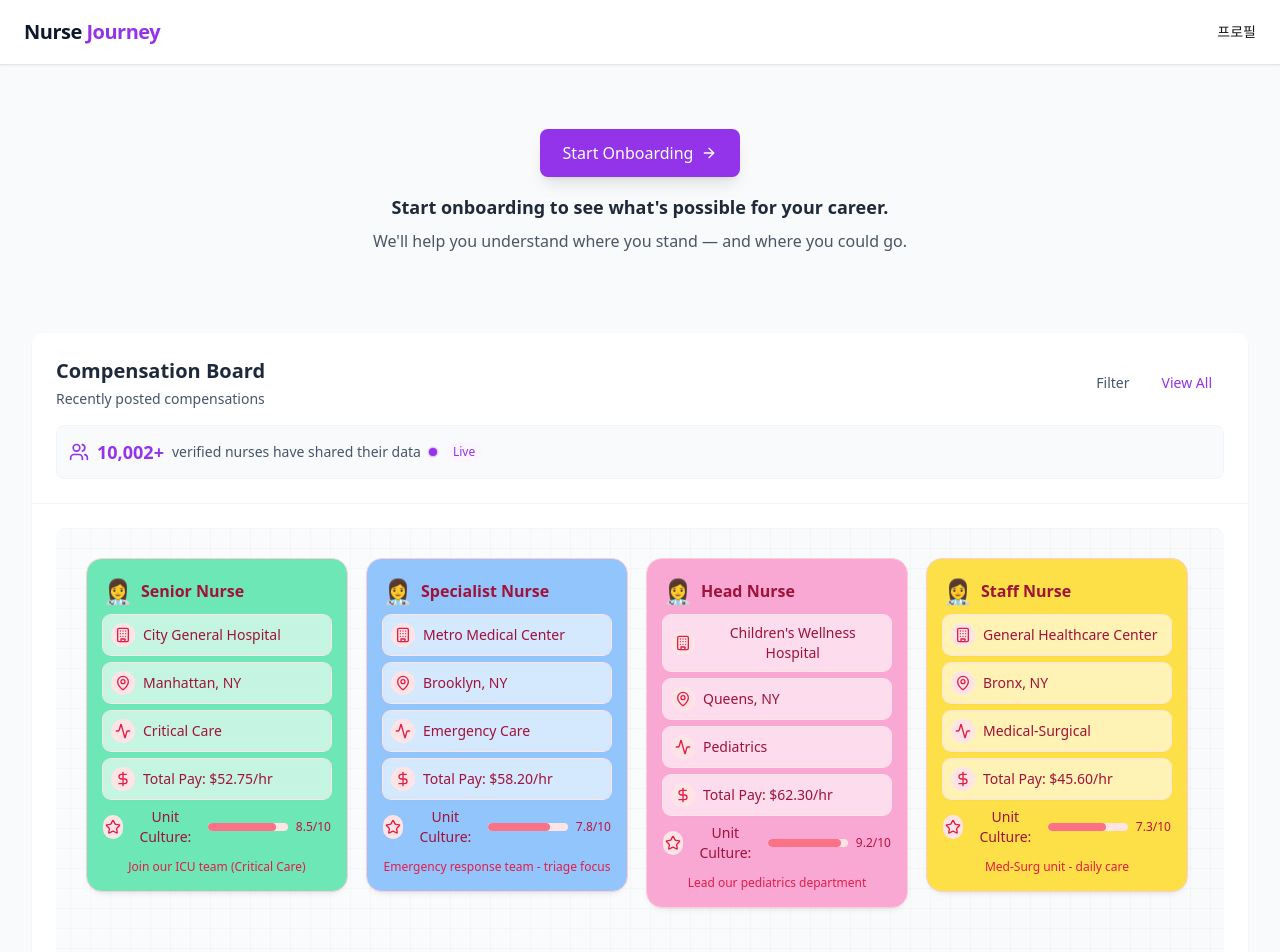
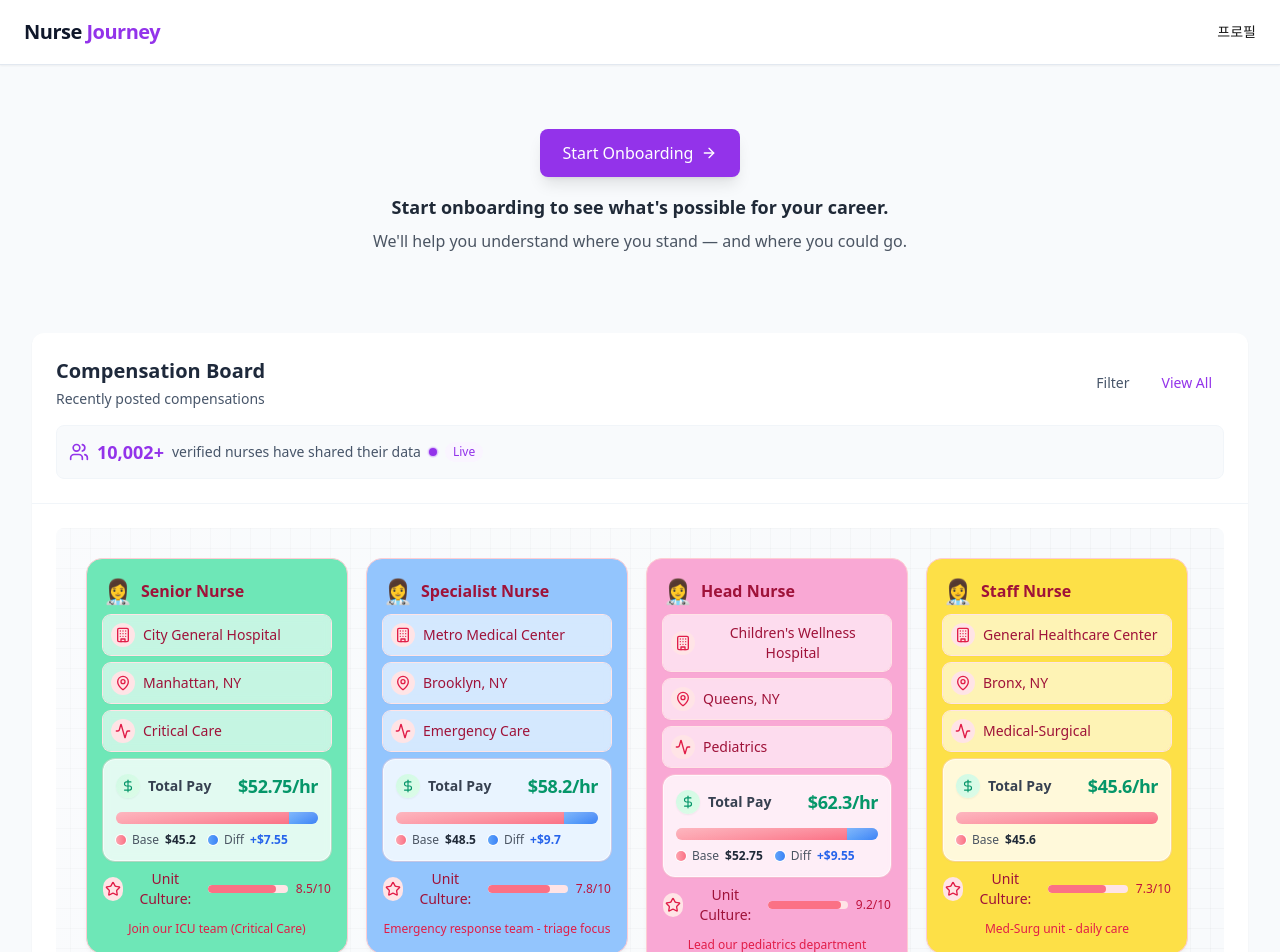
Before and after one commit to Fine-Nursing/nursing-project, a Next.js app: page /dashboard in a window 1280 px wide. Shown: the top 952 px of the page. Built offline with nearby package versions, Linux system fonts and the light colour scheme.

Commit message:
[feat] add Card Detail

```diff
--- a/src/components/NurseBoard.tsx
+++ b/src/components/NurseBoard.tsx
@@ -57,9 +57,10 @@ const allNurseData: NurseDataItem[] = [
       hospitalName: 'City General Hospital',
       location: 'Manhattan, NY',
       specialty: 'Critical Care',
+      basePay: 45.2,
+      differentials: 7.55,
       totalPay: 52.75,
       cultureRating: 8.5,
-      differentials: 7.55,
     },
   },
   {
@@ -72,9 +73,10 @@ const allNurseData: NurseDataItem[] = [
       hospitalName: 'Green Valley Nursing Home',
       location: 'Brooklyn, NY',
       specialty: 'Geriatrics',
+      basePay: 44.8,
+      differentials: 5.0,
       totalPay: 49.8,
       cultureRating: 8.1,
-      differentials: 5.0,
     },
   },
   // Specialist Nurse
@@ -88,9 +90,10 @@ const allNurseData: NurseDataItem[] = [
       hospitalName: 'Metro Medical Center',
       location: 'Brooklyn, NY',
       specialty: 'Emergency Care',
+      basePay: 48.5,
+      differentials: 9.7,
       totalPay: 58.2,
       cultureRating: 7.8,
-      differentials: 9.7,
     },
   },
   {
@@ -103,9 +106,10 @@ const allNurseData: NurseDataItem[] = [
       hospitalName: 'Riverside Surgical Center',
       location: 'Bronx, NY',
       specialty: 'Surgical Care',
+      basePay: 49.3,
+      differentials: 5.3,
       totalPay: 54.6,
       cultureRating: 7.9,
-      differentials: 5.3,
     },
   },
   // Head Nurse
@@ -119,9 +123,10 @@ const allNurseData: NurseDataItem[] = [
       hospitalName: "Children's Wellness Hospital",
       location: 'Queens, NY',
       specialty: 'Pediatrics',
+      basePay: 52.75,
+      differentials: 9.55,
       totalPay: 62.3,
       cultureRating: 9.2,
-      differentials: 9.55,
     },
   },
   {
@@ -134,6 +139,8 @@ const allNurseData: NurseDataItem[] = [
       hospitalName: 'Citywide Health HQ',
       location: 'Manhattan, NY',
       specialty: 'Administration',
+      basePay: 64.1,
+      differentials: 0,
       totalPay: 64.1,
       cultureRating: 9.0,
     },
@@ -149,6 +156,8 @@ const allNurseData: NurseDataItem[] = [
       hospitalName: 'General Healthcare Center',
       location: 'Bronx, NY',
       specialty: 'Medical-Surgical',
+      basePay: 45.6,
+      differentials: 0,
       totalPay: 45.6,
       cultureRating: 7.3,
     },
@@ -163,9 +172,10 @@ const allNurseData: NurseDataItem[] = [
       hospitalName: 'Riverside Surgical Center',
       location: 'Bronx, NY',
       specialty: 'Surgical Care',
+      basePay: 42.5,
+      differentials: 5.3,
       totalPay: 47.8,
       cultureRating: 7.2,
-      differentials: 5.3,
     },
   },
 ];
--- a/src/components/card/NurseCard.tsx
+++ b/src/components/card/NurseCard.tsx
@@ -12,9 +12,10 @@ export interface NurseJobInfo {
   hospitalName: string;
   location: string;
   specialty: string;
+  basePay: number;
+  differentials: number;
   totalPay: number;
   cultureRating: number;
-  differentials?: number;
 }
 
 export interface NurseCardProps {
@@ -50,6 +51,77 @@ function InfoItem({
       ) : (
         <span className="text-sm font-medium text-rose-800">{text}</span>
       )}
+    </div>
+  );
+}
+
+// Enhanced Pay Breakdown Component - 크기 최적화
+function PayBreakdown({ jobInfo }: { jobInfo: NurseJobInfo }) {
+  const basePercentage = (jobInfo.basePay / jobInfo.totalPay) * 100;
+  const diffPercentage =
+    jobInfo.differentials > 0
+      ? (jobInfo.differentials / jobInfo.totalPay) * 100
+      : 0;
+
+  return (
+    <div className="rounded-xl bg-white/80 p-3 shadow-sm ring-1 ring-rose-200/50 backdrop-blur-sm border border-white/60">
+      {/* Total Pay Header */}
+      <div className="mb-3 flex items-center justify-between">
+        <div className="flex items-center gap-2">
+          <div className="flex h-6 w-6 items-center justify-center rounded-full bg-gradient-to-br from-emerald-100 to-green-100 text-emerald-600 shadow-sm">
+            <DollarSign size={14} />
+          </div>
+          <span className="text-sm font-semibold text-gray-700">Total Pay</span>
+        </div>
+        <span className="text-lg font-bold text-emerald-600 tracking-tight">
+          ${jobInfo.totalPay.toLocaleString()}/hr
+        </span>
+      </div>
+
+      {/* 한 줄 비율 바 - 향상된 디자인 */}
+      <div className="space-y-2">
+        <div className="relative h-3 w-full overflow-hidden rounded-full bg-gray-100 shadow-inner">
+          {/* Base Pay 부분 - 그라데이션 */}
+          <div
+            className="absolute left-0 top-0 h-full bg-gradient-to-r from-rose-300 to-rose-400 transition-all duration-300 ease-out shadow-sm"
+            style={{ width: `${basePercentage}%` }}
+          />
+          {/* Differential Pay 부분 - 그라데이션 */}
+          {jobInfo.differentials > 0 && (
+            <div
+              className="absolute top-0 h-full bg-gradient-to-r from-blue-400 to-blue-500 transition-all duration-300 ease-out shadow-sm"
+              style={{
+                left: `${basePercentage}%`,
+                width: `${diffPercentage}%`,
+              }}
+            />
+          )}
+          {/* 하이라이트 효과 */}
+          <div className="absolute inset-0 bg-gradient-to-t from-transparent via-white/10 to-white/20 rounded-full" />
+        </div>
+
+        {/* 레이블과 금액 - 향상된 스타일 */}
+        <div className="flex items-center justify-between">
+          <div className="flex items-center gap-3">
+            <div className="flex items-center gap-1.5">
+              <div className="h-2.5 w-2.5 rounded-full bg-gradient-to-r from-rose-300 to-rose-400 shadow-sm ring-1 ring-white" />
+              <span className="text-xs font-medium text-gray-600">Base</span>
+              <span className="text-xs font-bold text-gray-800">
+                ${jobInfo.basePay.toLocaleString()}
+              </span>
+            </div>
+            {jobInfo.differentials > 0 && (
+              <div className="flex items-center gap-1.5">
+                <div className="h-2.5 w-2.5 rounded-full bg-gradient-to-r from-blue-400 to-blue-500 shadow-sm ring-1 ring-white" />
+                <span className="text-xs font-medium text-gray-600">Diff</span>
+                <span className="text-xs font-bold text-blue-600">
+                  +${jobInfo.differentials.toLocaleString()}
+                </span>
+              </div>
+            )}
+          </div>
+        </div>
+      </div>
     </div>
   );
 }
@@ -124,14 +196,13 @@ function CultureRating({ rating }: { rating: number }) {
 function CardHeader({ title }: { title: string }) {
   return (
     <div className="mb-2 flex items-center gap-2">
-      {/* 👩‍⚕️, 🧑‍⚕️, or 👨‍⚕️ – pick the one you want */}
       <span className="text-2xl">👩‍⚕️</span>
       <h2 className="text-base font-semibold text-rose-800">{title}</h2>
     </div>
   );
 }
 
-// Info section: total pay only
+// Info section: enhanced with pay breakdown
 function CardInfo({ jobInfo }: { jobInfo: NurseJobInfo }) {
   return (
     <div className="flex-1 space-y-2">
@@ -139,11 +210,9 @@ function CardInfo({ jobInfo }: { jobInfo: NurseJobInfo }) {
       <InfoItem icon={<MapPin size={16} />} text={jobInfo.location} />
       <InfoItem icon={<Activity size={16} />} text={jobInfo.specialty} />
 
-      <InfoItem
-        icon={<DollarSign size={16} />}
-        label="Total Pay:"
-        text={`$${jobInfo.totalPay.toFixed(2)}/hr`}
-      />
+      {/* Enhanced Pay Display - Choose one of these two options */}
+      <PayBreakdown jobInfo={jobInfo} />
+      {/* Alternative: <CompactPayDisplay jobInfo={jobInfo} /> */}
 
       <div className="flex items-center gap-2">
         <div className="flex h-6 w-6 items-center justify-center rounded-full bg-rose-100 text-rose-600">
@@ -185,8 +254,7 @@ function NurseCard({ title, subtitle, className, jobInfo }: NurseCardProps) {
           <motion.div
             variants={cardAnimation}
             className={twMerge(
-              // Use min-h so it can expand if needed
-              'relative -m-0.5 flex min-h-[320px] flex-col overflow-hidden rounded-2xl border border-rose-200 p-4',
+              'relative -m-0.5 flex min-h-[340px] flex-col overflow-hidden rounded-2xl border border-rose-200 p-4',
               className || cardGradientClasses
             )}
           >
```
